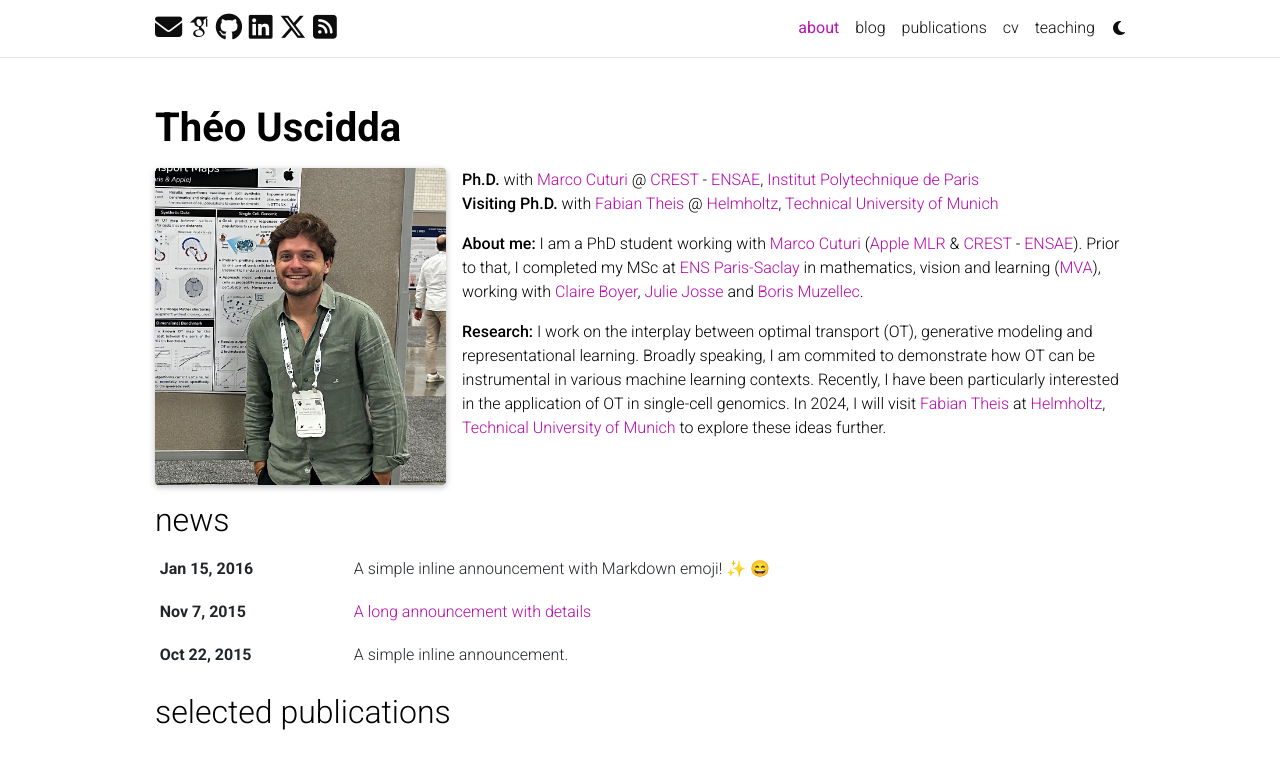
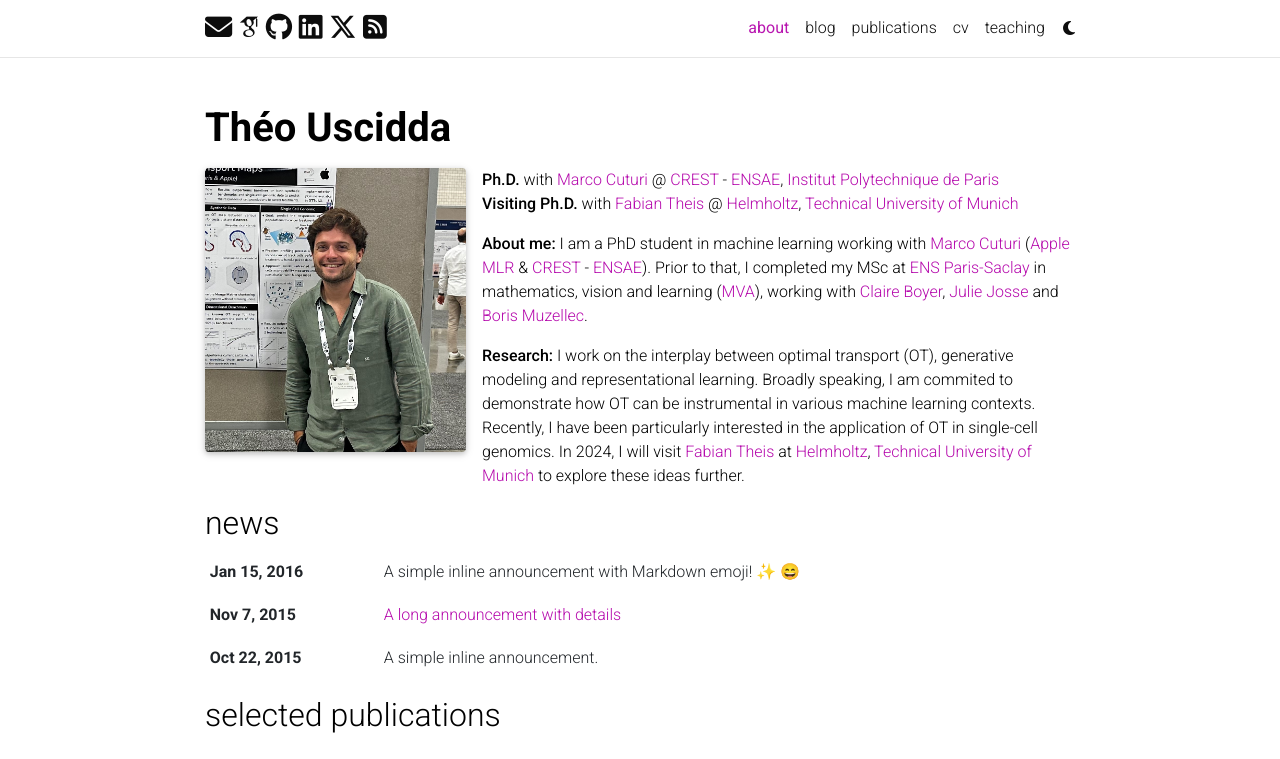
Before and after one commit to theouscidda6/theouscidda6.github.io, a Jekyll site: the page built from _pages/about.md, in a window 1280 px wide and 1052 px high, cut to the strip 0-759 px from the top of the window. Built offline with Jekyll 4.4.1, drawn with Linux system fonts in a browser that asks for light colours; full-size pictures stand in for the smaller copies a plugin makes; emoji names are drawn with the system emoji font; some web fonts are replaced; comment, search, counter and statistics services are not loaded; a style sheet for code colours, icons or effects is not loaded.

Commit message:
change bio

```diff
--- a/_config.yml
+++ b/_config.yml
@@ -51,7 +51,7 @@
 footer_fixed: true
 
 # Dimensions
-max_width: 1000px
+max_width: 900px
 
 # TODO: add layout settings (single page vs. multi-page)
 
--- a/_pages/about.md
+++ b/_pages/about.md
@@ -27,7 +27,7 @@
 <!-- with <a href="https://www.helmholtz-munich.de/en/icb/pi/fabian-theis">Fabian Theis</a>-->
 <!-- with <a href="https://marcocuturi.net/">Marco Cuturi</a>-->
 
-**About me:** I am a PhD student working with [Marco Cuturi](https://marcocuturi.net/) ([Apple MLR](https://machinelearning.apple.com/) & [CREST](https://crest.science/) - [ENSAE](https://www.ensae.fr/)). Prior to that, I completed my MSc at [ENS Paris-Saclay](https://ens-paris-saclay.fr/) in mathematics, vision and learning ([MVA](https://www.master-mva.com/)), working with [Claire Boyer](https://perso.lpsm.paris/~cboyer/), [Julie Josse](https://juliejosse.com/) and [Boris Muzellec](https://borismuzellec.github.io/).
+**About me:** I am a PhD student in machine learning working with [Marco Cuturi](https://marcocuturi.net/) ([Apple MLR](https://machinelearning.apple.com/) & [CREST](https://crest.science/) - [ENSAE](https://www.ensae.fr/)). Prior to that, I completed my MSc at [ENS Paris-Saclay](https://ens-paris-saclay.fr/) in mathematics, vision and learning ([MVA](https://www.master-mva.com/)), working with [Claire Boyer](https://perso.lpsm.paris/~cboyer/), [Julie Josse](https://juliejosse.com/) and [Boris Muzellec](https://borismuzellec.github.io/).
 
 
 **Research:** I work on the interplay between optimal transport (OT), generative modeling and representational learning. Broadly speaking, I am commited to demonstrate how OT can be instrumental in various machine learning contexts. Recently, I have been particularly interested in the application of OT in single-cell genomics. In 2024, I will visit [Fabian Theis](https://www.helmholtz-munich.de/en/icb/pi/fabian-theis) at [Helmholtz](https://www.helmholtz-munich.de/en), [Technical University of Munich](https://www.tum.de/en/) to explore these ideas further.
```
